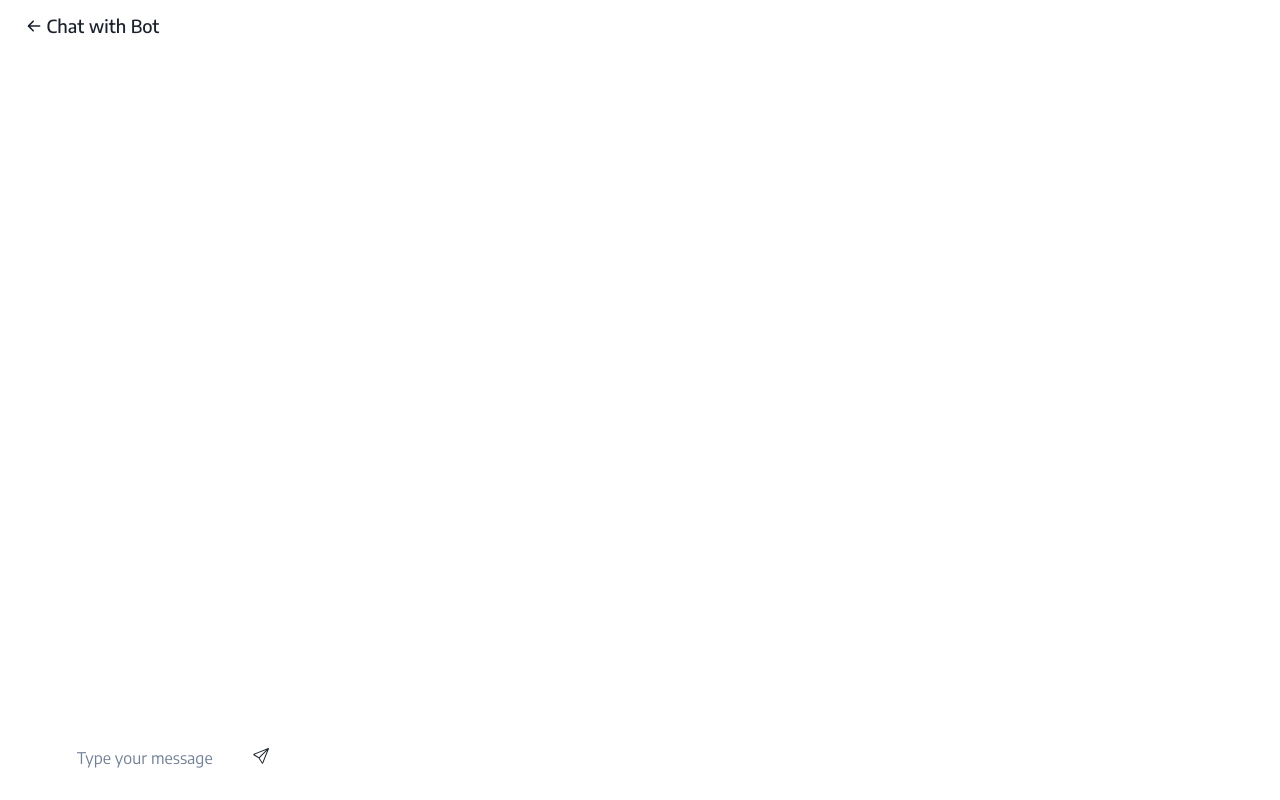
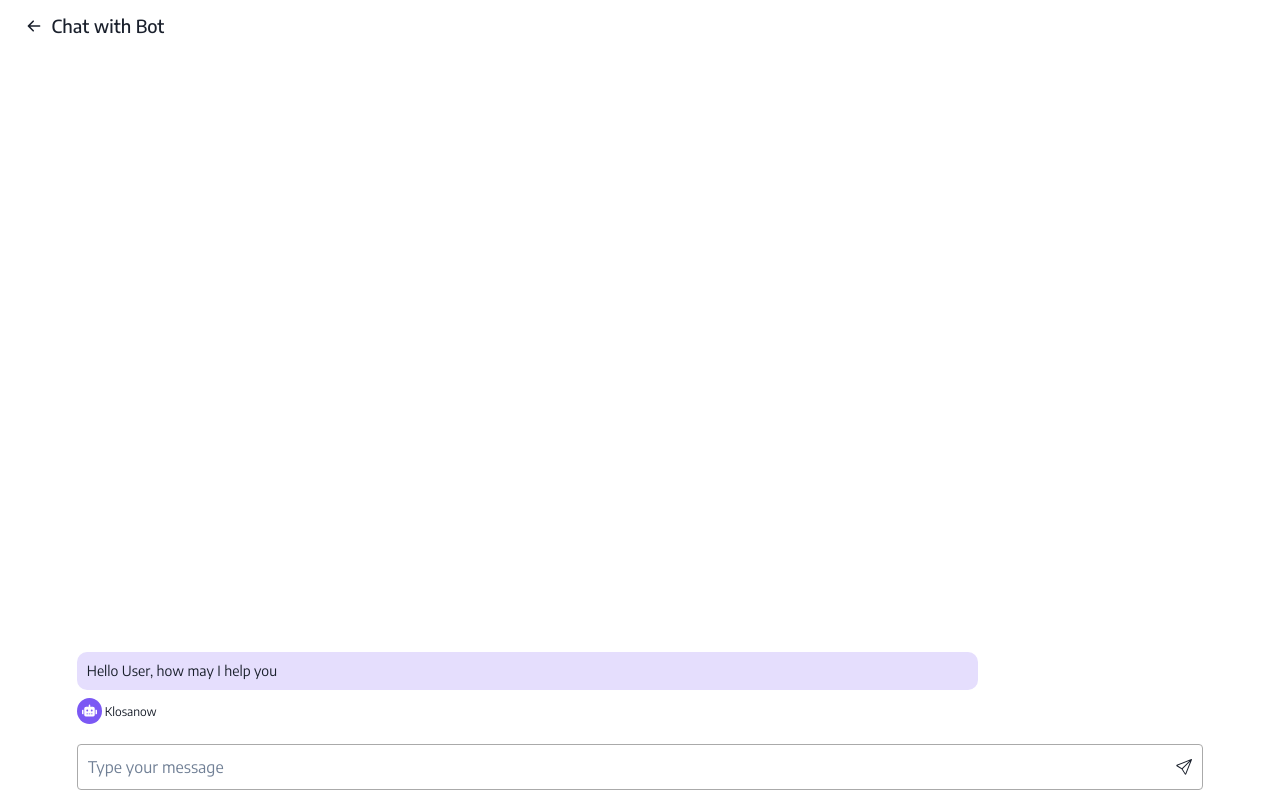
Before and after one commit to KlosaNow/klosanow-frontend, a React (Vite) app: page /help/chat in a window 1280 px wide. Built offline with nearby package versions, Linux system fonts and the light colour scheme.

Commit message:
Implement chat functionality

```diff
--- a/package.json
+++ b/package.json
@@ -18,6 +18,7 @@
     "eslint": "^8.38.0",
     "eslint-plugin-react": "^7.32.2",
     "framer-motion": "^10.12.2",
+    "prop-types": "^15.8.1",
     "react": "^18.2.0",
     "react-dom": "^18.2.0",
     "react-icons": "^4.8.0",
--- a/src/components/ChatBot.tsx
+++ b/src/components/ChatBot.tsx
@@ -1,23 +1,74 @@
 import Heading from "./Heading";
 import { BsSend } from "react-icons/bs";
+import Message from "./Message";
+import { useEffect, useState } from "react";
 
-const ChatBot = () => (
-  <>
+interface Text {
+  id: number;
+  text: string;
+  owner: string;
+}
+
+const ChatBot = () => {
+  const [ messages, setMessage ] = useState<Text[]>([]);
+  const [ userInput, setUserInput ] = useState<string>("");
+
+  const sendMessage = () => {
+    setMessage((mes) => ([...mes, {
+      id: mes.length + 1,
+      text: userInput,
+      owner: "user",
+    }]));
+
+    setUserInput("");
+    const reply = setTimeout(() => {
+      setMessage((mes) => ([...mes, {
+        id: mes.length + 1,
+        text: "Hello User, how may I help you",
+        owner: "bot",
+      }]));
+    }, 1000);
+
+    return () => (clearTimeout(reply));
+  };
+
+  const handleInput = (e: React.FormEvent<HTMLInputElement>) => {
+    setUserInput(e.currentTarget.value);
+  }
+
+  useEffect(() => {
+    const reply = setTimeout(() => {
+      if (messages.length < 1) {
+        setMessage((mes) => ([...mes, {
+          id: mes.length + 1,
+          text: "Hello User, how may I help you",
+          owner: "bot",
+        }]));
+      }
+    }, 300);
+
+    return () => (clearTimeout(reply));
+  }, []);
+
+    return (<>
       <Heading pageName="Chat with Bot" />
 
       <section className="chat">
-      <div>
-
+        <div className="chats">
+          { messages.map((message) => (
+            <Message owner={message.owner} text={message.text} key={message.id} />
+          ))}
         </div>
 
         <div className="chat-field">
-        <input type="text" placeholder="Type your message" required />
-        <button className="icon">
+          <input type="text" placeholder="Type your message" onChange={handleInput} value={userInput} required />
+          <button className="icon" onClick={sendMessage}>
             <BsSend />
           </button>
         </div>
       </section>
     </>
   );
+};
 
 export default ChatBot;
--- /dev/null
+++ b/src/components/Message.tsx
@@ -0,0 +1,39 @@
+import PropTypes from "prop-types";
+import { FaRobot } from "react-icons/fa";
+
+interface MessageOwner {
+  owner: string;
+  text: string;
+}
+
+const Message = (props:MessageOwner) => {
+  const { owner, text } = props;
+  const bot = (owner == "bot");
+
+  return (
+    <article className={`message ${owner}`}>
+      <p className="p">{text}</p>
+
+      <div className="name-title">
+        {bot && <>
+          <div className="bot-icon">
+            <FaRobot />
+          </div>
+          <p>Klosanow</p>
+          </>
+          }
+
+          {
+            !bot && <p>You</p>
+          }
+      </div>
+    </article>
+  )
+};
+
+Message.propTypes = {
+  owner: PropTypes.string.isRequired,
+  text: PropTypes.string.isRequired,
+}
+
+export default Message;
--- a/src/styles/help.scss
+++ b/src/styles/help.scss
@@ -3,9 +3,7 @@
 @import "./generalStyling.scss";
 
 .section-heading {
-  display: flex;
-  gap: 5px;
-  align-items: center;
+  @include flex(row, center, flex-start, 10px);
   padding: 15px 2%;
 }
 
@@ -54,7 +52,7 @@
 }
 
 .chat {
-  @include flex(column-reverse, stretch, flex-start, 20px);
+  @include flex(column, stretch, flex-end, 20px);
   padding: 10px 6%;
   min-height: calc(100vh - 52px);
 
@@ -63,4 +61,55 @@
     border-radius: 4px;
     padding: 8px;
   }
+
+  .chat-field {
+    border: 0.5px solid #AAAAAA;
+    border-radius: 4px;
+    padding: 10px;
+    @include flex(row, center, space-between, 0);
+  }
+
+  .chats {
+    @include flex(column, stretch, flex-end, 5px);
+
+    .message {
+      width: 80%;
+
+      .p {
+        border-radius: 10px;
+        padding: 10px;
+      }
+
+      .name-title {
+        margin-top: 8px;
+        @include font(12px, 15px, 400);
+        @include flex(row, center, flex-start, 3px);
+
+        .bot-icon {
+          border-radius: 50%;
+          color: #fff;
+          background: #7B58F4;
+          padding: 5px 5px 6px;
+          font-size: 15px;
+        }
+      }
+
+      &.bot .p {
+        background: #e5defd;
+      }
+
+      &.user {
+        align-self: flex-end;
+
+        .p {
+          background: #7B58F4;
+          color: #fff;
+        }
+
+        .name-title {
+          justify-content: flex-end;
+        }
+      }
+    }
+  }
 }
```
Also changed, not shown: src/components/Heading.tsx (+11 -2 lines), 1 other file (tests, documents, lock files or other folders). Lines whose indentation alone changed are shown as unchanged.
